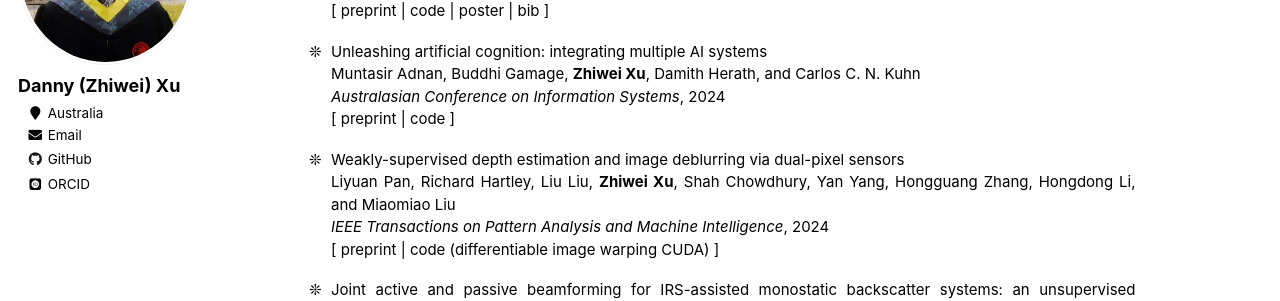
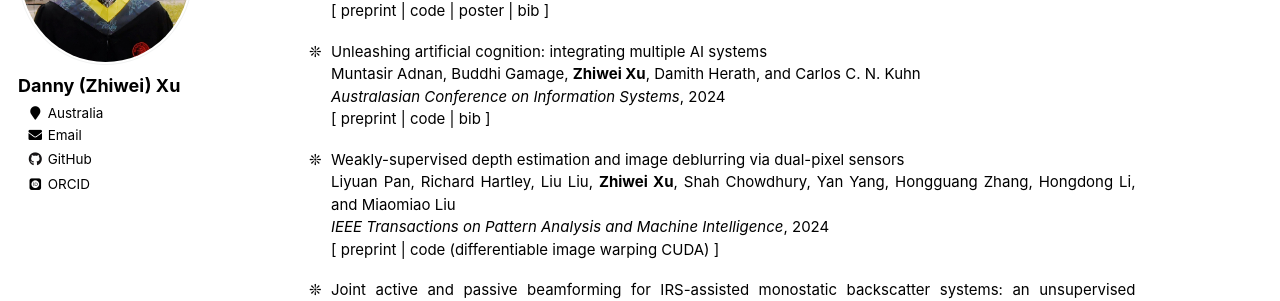
Before and after one commit to zwxu064/zwxu064.github.io, a Jekyll site: the page built from _pages/about.html, in a window 1280 px wide and 900 px high, scrolled down 405 px. Shown: the part 151-452 px from the top of the window. Built offline with Jekyll 4.4.1, drawn with Linux system fonts in a browser that asks for light colours; some web fonts are replaced.

Commit message:
Update about.html

```diff
--- a/_pages/about.html
+++ b/_pages/about.html
@@ -47,7 +47,7 @@
 	  </div>
 	  <div id="xu:iccv2025" class="bibtex-content" style="display:none; background:#f6f8fa; border-left:3px solid #0366d6; padding:10px; margin-top:5px; font-family:monospace; font-size:0.8em">
           @inproceedings{xu:iccv2025,<br>
-	          &nbsp;&nbsp;title = {DAA*: Deep Angular A Star for Image-Based Path Planning},<br>
+	          &nbsp;&nbsp;title = {DAA*: Deep Angular A Star for Image-based Path Planning},<br>
 	          &nbsp;&nbsp;author = {Zhiwei Xu},<br>
 	          &nbsp;&nbsp;booktitle = {International Conference on Computer Vision},<br>
 	          &nbsp;&nbsp;year = {2025}<br>
@@ -57,11 +57,25 @@
   </ul>
 
   <ul class="generic">
-  <li style="color:black"><div><span style="font-size:1em">Unleashing artificial cognition: integrating multiple AI systems</span></div>
+  <li style="color:black">
+	  <div><span style="font-size:1em">Unleashing artificial cognition: integrating multiple AI systems</span></div>
       <div><span style="color:black;font-size:1em">Muntasir Adnan, Buddhi Gamage, <strong>Zhiwei Xu</strong>, Damith Herath, and Carlos C. N. Kuhn</span></div>
       <div><span style="color:black"><i>Australasian Conference on Information Systems</i>, 2024</span></div>
-      <div><span style="color:black">[ <a style="color: inherit;" target="_blank" href="https://arxiv.org/abs/2408.04910">preprint</a>
-	| <a style="color: inherit;" href="https://github.com/TheOpenSI/CoSMIC" target="_blank">code</a> ]</span></div>
+      <div>
+		  <span style="color:black">[
+			  <a style="color: inherit;" target="_blank" href="https://arxiv.org/abs/2408.04910">preprint</a> |
+			  <a style="color: inherit;" href="https://github.com/TheOpenSI/CoSMIC" target="_blank">code</a> |
+			  <span class="toggle-btn" onclick="toggleBibtex('adnan:acis2024')" style="cursor:pointer; color: inherit">bib</span>
+		  ]</span>
+	  </div>
+	  <div id="adnan:acis2024" class="bibtex-content" style="display:none; background:#f6f8fa; border-left:3px solid #0366d6; padding:10px; margin-top:5px; font-family:monospace; font-size:0.8em">
+          @inproceedings{adnan:acis2024,<br>
+	          &nbsp;&nbsp;title = {Unleashing Artificial Cognition: Integrating Multiple AI Systems},<br>
+	          &nbsp;&nbsp;author = {Muntasir Adnan, Buddhi Gamage, Zhiwei Xu, Damith Herath, and Carlos C. N. Kuhn},<br>
+	          &nbsp;&nbsp;booktitle = {Australasian Conference on Information Systems},<br>
+	          &nbsp;&nbsp;year = {2024}<br>
+		  }
+	  </div>
   </li>
   </ul>
 
```
